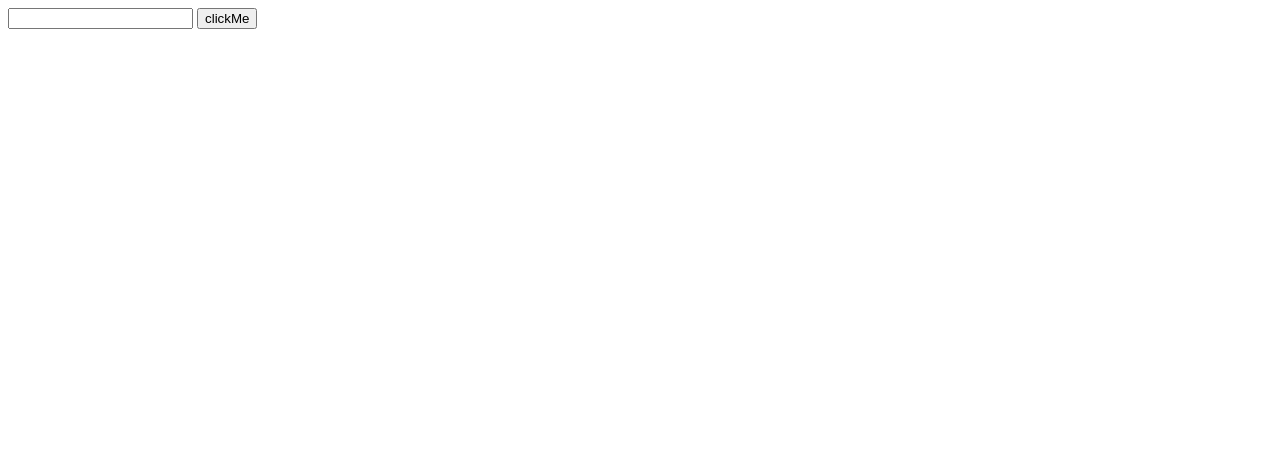
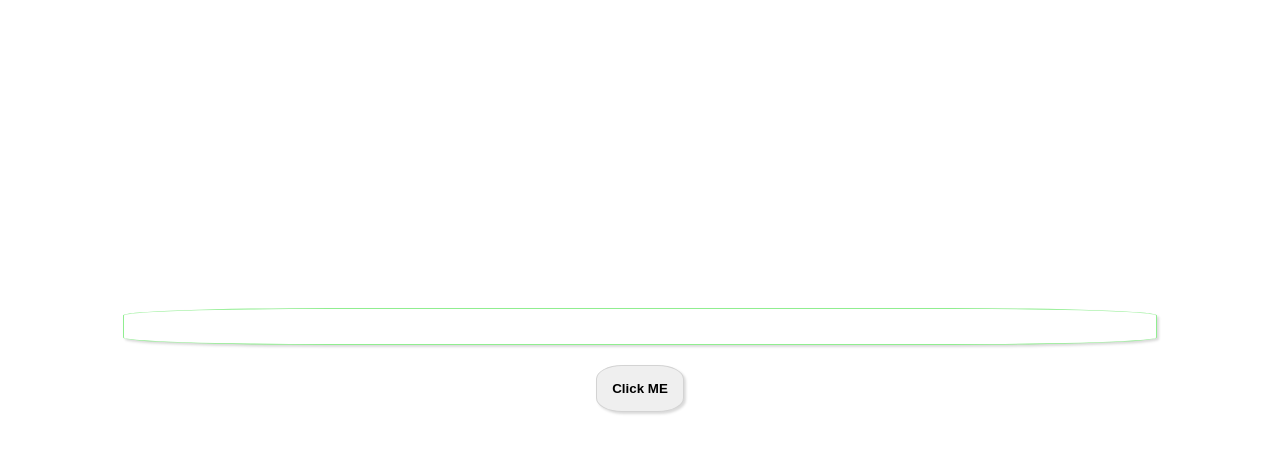
Before and after one commit to daman9999/punjabi-problem-solve, a plain HTML site: page index.html in a window 1280 px wide. Drawn offline with Linux system fonts and the light colour scheme.

Commit message:
design Added

```diff
--- a/index.css
+++ b/index.css
@@ -1,3 +1,9 @@
+html,
+body {
+    height: 100%;
+}
+
+
 /* getting the font which we have downloaded and included in it */
 
 @font-face {
@@ -14,4 +20,64 @@
     font-family: 'punjabi';
 }
 
-.p3
+.container {
+    width: 80%;
+    margin: 0 auto;
+    height: 100%;
+}
+
+.contentWrapper {
+    height: 100%;
+    display: flex;
+    flex-direction: column;
+    justify-content: center;
+    align-items: center;
+}
+
+.txt {
+    width: 100%;
+    margin: 10px 0;
+    padding: 10px;
+    border-radius: 20%;
+    border: 0.5px solid lightgreen;
+    font-weight: bolder;
+    outline: none;
+    text-align: center;
+    font-family: Arial, sans-serif;
+    box-shadow: rgba(0, 0, 0, 0.15) 1.95px 1.95px 2.6px 0px;
+}
+
+.txt:focus {
+    box-shadow: -5px -5px 10px 0.2px rgb(247, 209, 209), 5px 5px 10px 0.2px rgb(151, 151, 247);
+}
+
+.btn {
+    margin: 10px;
+    padding: 15px;
+    font-family: 'Arial', sans-serif;
+    font-weight: bolder;
+    border-radius: 30%;
+    border: 0.2px solid lightgray;
+    box-shadow: rgba(0, 0, 0, 0.15) 1.95px 1.95px 2.6px 0px;
+}
+
+.btn:hover {
+    box-shadow: -5px -5px 10px 0.2px rgb(247, 209, 209), 5px 5px 10px 0.2px rgb(151, 151, 247);
+}
+
+#p,
+#p1,
+#p3 {
+    display: flex;
+    flex-direction: column;
+    flex-wrap: wrap;
+    justify-content: center;
+    align-items: center;
+    overflow-wrap: anywhere;
+}
+
+#p,
+#p3 {
+    font-family: Cambria, Cochin, Georgia, Times, 'Times New Roman', serif;
+    text-transform: capitalize;
+}
--- a/index.html
+++ b/index.html
@@ -12,16 +12,20 @@
 
 <body>
 
+    <div class="container">
 
-    <input type="text" id="txt">
-    <button id="clickme">clickMe</button>
-    <p id="p"></p>
-    <p class="punjabi" id="p1"></p>
-    <p id="p3"></p>
+        <div class="contentWrapper">
+            <input type="text" class="txt" id="txt">
+            <div class="btnWrapper">
+                <button id="clickme" class="btn">Click ME</button>
+            </div>
+            <p id="p"></p>
+            <p class="punjabi" id="p1"></p>
+            <p id="p3"></p>
+        </div>
 
+    </div>
 
-    <!-- <button id="clickme">Try it</button>
-    <p id="p"></p> -->
 </body>
 <script src="script.js">
 </script>
--- a/script.js
+++ b/script.js
@@ -1,5 +1,5 @@
-// actual  conversion code starts here
-
+window.onload=function(){
+    // actual  conversion code starts here
 var ones = ['', 'one', 'two', 'three', 'four', 'five', 'six', 'seven', 'eight', 'nine'];
 var tens = ['', '', 'twenty', 'thirty', 'forty', 'fifty', 'sixty', 'seventy', 'eighty', 'ninety'];
 var teens = ['ten', 'eleven', 'twelve', 'thirteen', 'fourteen', 'fifteen', 'sixteen', 'seventeen', 'eighteen', 'nineteen'];
@@ -81,7 +81,8 @@ function convertToRoman(num) {
 
 // creating element event in script instead of onClick on script loading
 // function run huna kuki apa button nu id diti aa 'clickme'
-document.getElementById("clickme").addEventListener("click", function() {
+    var el = document.getElementById('clickme');
+    el.addEventListener("click", function() {
     // take the value from the text box and put it in val
     let val = document.getElementById('txt').value;
     // pass the value to main() and get the in words 8=> eight and store it in variable
@@ -95,3 +96,5 @@ document.getElementById("clickme").addEventListener("click", function() {
 
 
   });
+
+  }
```
